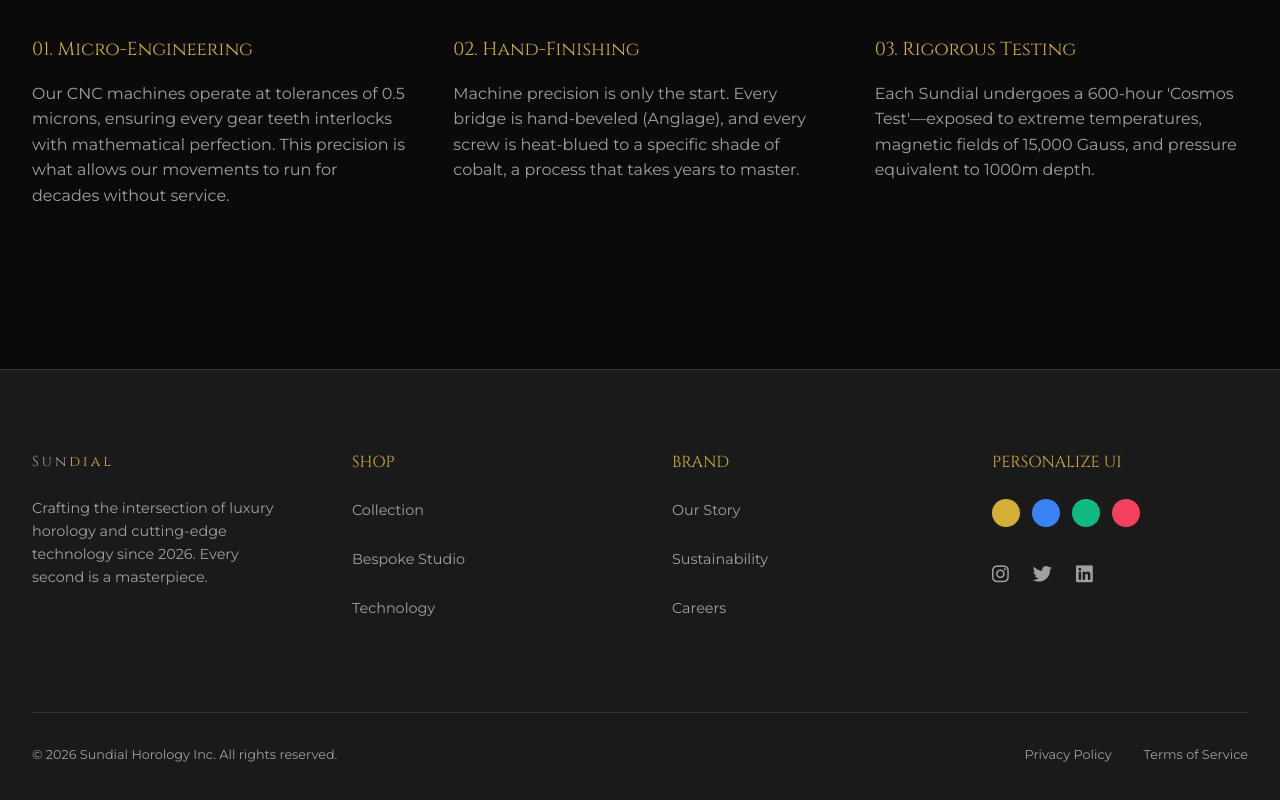
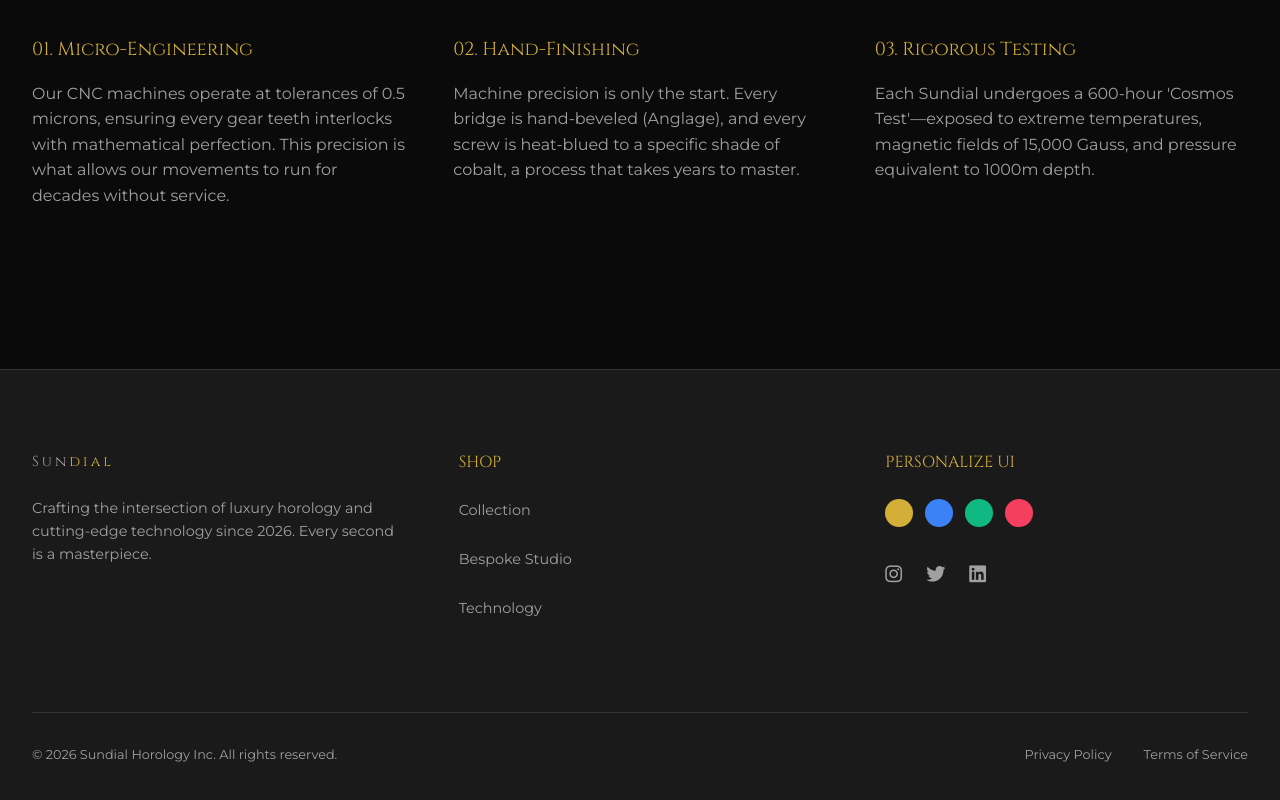
Before and after one commit to harshverma1069-commits/College-Project, a plain HTML site: page innovation.html in a window 1280 px wide. Shown: the part 2508-3308 px from the top of the page. Drawn offline with Linux system fonts and the light colour scheme.

Commit message:
Update innovation.html

```diff
--- a/innovation.html
+++ b/innovation.html
@@ -130,14 +130,6 @@
                     </ul>
                 </div>
                 <div class="footer-col">
-                    <h4 style="margin-bottom: 1.5rem; font-family: var(--font-heading); font-size: 1rem; color: var(--accent-color);">Brand</h4>
-                    <ul style="display: flex; flex-direction: column; gap: 0.8rem;">
-                        <li><a href="about.html" style="color: var(--text-secondary); font-size: 0.9rem;">Our Story</a></li>
-                        <li><a href="about.html" style="color: var(--text-secondary); font-size: 0.9rem;">Sustainability</a></li>
-                        <li><a href="about.html" style="color: var(--text-secondary); font-size: 0.9rem;">Careers</a></li>
-                    </ul>
-                </div>
-                <div class="footer-col">
                     <h4 style="margin-bottom: 1.5rem; font-family: var(--font-heading); font-size: 1rem; color: var(--accent-color);">Personalize UI</h4>
                     <div style="display: flex; gap: 12px; margin-top: 1rem;">
                         <button class="accent-picker" data-theme="gold" title="Gold Theme" style="width: 28px; height: 28px; border-radius: 50%; background: #d4af37; border: 2px solid transparent; cursor: pointer; transition: 0.3s;"></button>
```
